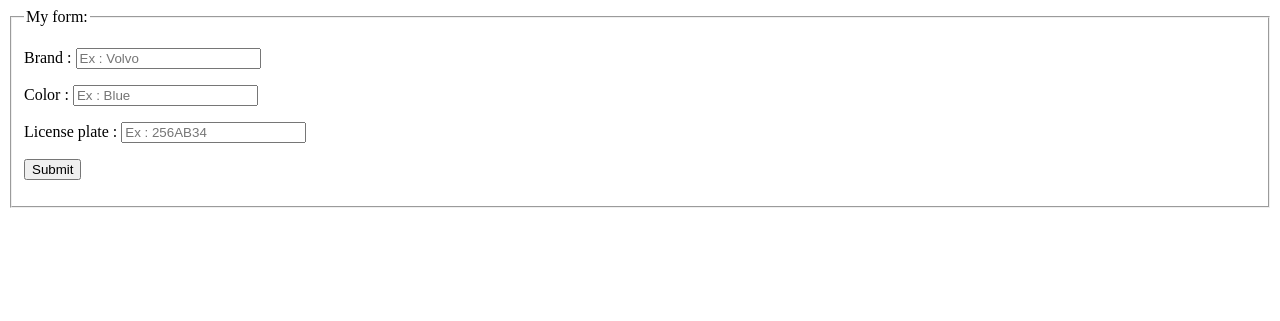
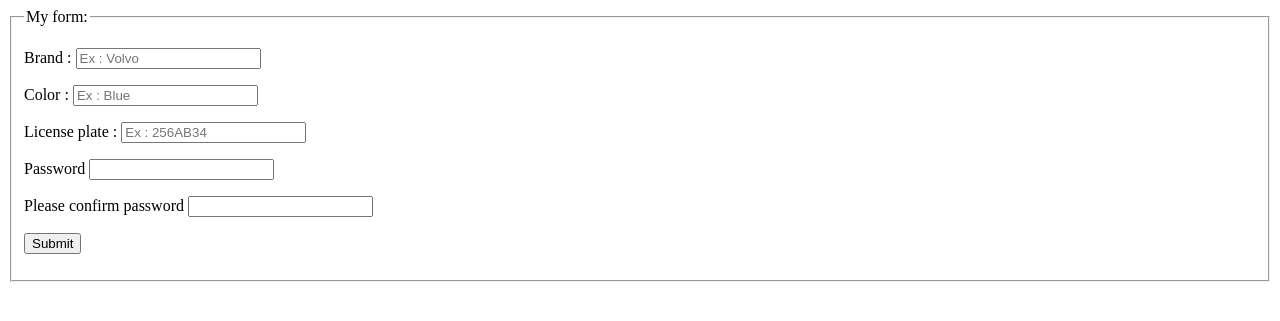
Before and after one commit to hoothoothoothoot/CarProject, a PHP site: page /view/voiture/create.php in a window 1280 px wide. Shown: the top 321 px of the page. Run offline with PHP 8.4, Linux system fonts and the light colour scheme.

Commit message:
fixtheshitbeforeitslost

```diff
--- a/model/ModelVoiture.php
+++ b/model/ModelVoiture.php
@@ -70,7 +70,9 @@ class ModelVoiture {
 
   public static function deleteByImmat($immat) {
       $rep = Model::$pdo->query("DELETE FROM Voiture WHERE immatriculation=:nom_tag");
-      //TODO
+      $rep_prep = Model::$pdo->prepare($rep);
+      $values = array("nom_tag" => $immat);
+      $rep_prep->execute($values);
   }
 
   // a constructor
--- a/view/voiture/create.php
+++ b/view/voiture/create.php
@@ -14,6 +14,14 @@
             <input type="text" placeholder="Ex : 256AB34" name="immatriculation" id="immat_id" required/>
         </p>
         <p>
+            <label for="password">Password</label>
+            <input type="password" placeholder="" name="password" id="password" required/>
+        </p>
+        <p>
+            <label for="confirm">Please confirm password</label>
+            <input type="password" placeholder="" name="confirm" id="confirm" required/>
+        </p>
+        <p>
             <input type="submit" value="Submit" />
         </p>
     </fieldset>
--- /dev/null
+++ b/view/voiture/deleted.php
@@ -0,0 +1,2 @@
+<?php
+    echo "<p>{$v-> getImmatriculation()} has been successfully deleted</p>";
--- a/view/voiture/detail.php
+++ b/view/voiture/detail.php
@@ -1,2 +1,3 @@
 <?php
     echo "<p>{$v->  getMarque()}, {$v-> getCouleur()}, {$v-> getImmatriculation()}</p>";
+//todo add a hypertext link which deletes clicked car
```
Also changed, not shown: controller/ControllerVoiture.php (+11 -0 lines), view/voiture/update.php (added).
